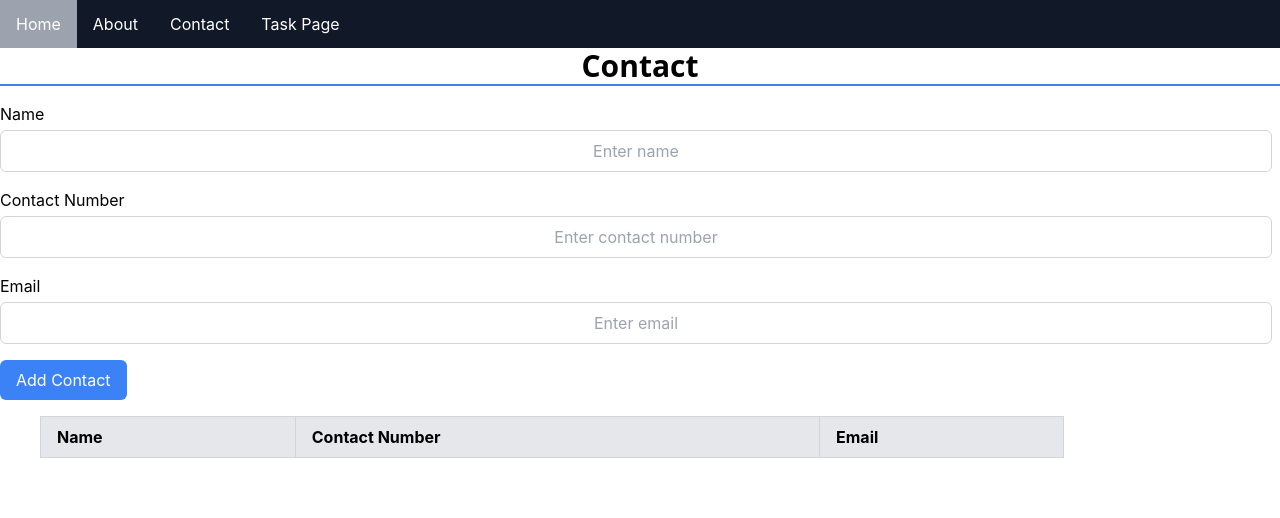
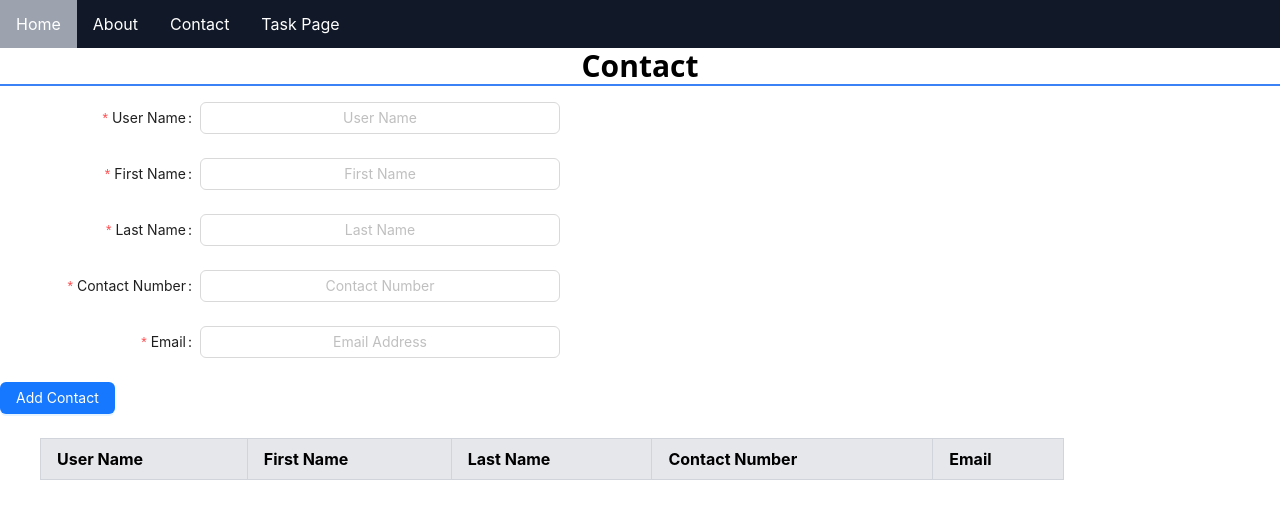
Before and after one commit to kur0N3ko/firs-react-app, a React (Create React App) app: page /contact in a window 1280 px wide. Shown: the top 518 px of the page. Built offline with nearby package versions, Linux system fonts and the light colour scheme.

Commit message:
added Ant Design, edit the contact form

```diff
--- a/package.json
+++ b/package.json
@@ -6,6 +6,7 @@
     "@testing-library/jest-dom": "^5.17.0",
     "@testing-library/react": "^13.4.0",
     "@testing-library/user-event": "^13.5.0",
+    "antd": "^5.16.4",
     "dayjs": "^1.11.10",
     "react": "^18.2.0",
     "react-dom": "^18.2.0",
--- a/src/components/PageComponent/Contact.js
+++ b/src/components/PageComponent/Contact.js
@@ -1,72 +1,57 @@
 import React, { useState } from 'react';
 import Navbar from '../Navbar';
 import { useContactStore } from '../StoreFolder/useContactStore';
+import { Button, Form, Input } from 'antd';
 
 function Contact() {
-    const [name, setName] = useState('');
+    const [form] = Form.useForm();
+    const [uname, setUName] = useState('');
+    const [fname, setFName] = useState('');
+    const [lname, setLName] = useState('');
     const [number, setNumber] = useState('');
     const [email, setEmail] = useState('');
 
+    //
     const addContact = useContactStore((state) => state.addContact);
     const contacts = useContactStore((state) => state.contacts);
 
-    const handleSubmit = (e) => {
-        e.preventDefault();
-        addContact({ name, number, email });
-        setName('');
-        setNumber('');
-        setEmail('');
+    //To handle submit
+    const handleSubmit = () => {
+        addContact({ uname, fname, lname, number, email });
+        form.resetFields();
     };
 
     return (
         <div>
             <Navbar />
             <h1 className="text-3xl font-bold mb-4">Contact</h1>
-            <form onSubmit={handleSubmit} className="mb-4">
-                <div className="flex flex-col mb-4">
-                    <label htmlFor="name" className="mb-1">Name</label>
-                    <input
-                        type="text"
-                        id="name"
-                        placeholder="Enter name"
-                        value={name}
-                        onChange={(e) => setName(e.target.value)}
-                        className="border border-gray-300 rounded-md py-2 px-3 focus:outline-none focus:border-blue-400"
-                        required
-                    />
-                </div>
-                <div className="flex flex-col mb-4">
-                    <label htmlFor="number" className="mb-1">Contact Number</label>
-                    <input
-                        type="text"
-                        id="number"
-                        placeholder="Enter contact number"
-                        value={number}
-                        onChange={(e) => setNumber(e.target.value)}
-                        className="border border-gray-300 rounded-md py-2 px-3 focus:outline-none focus:border-blue-400"
-                        required
-                    />
-                </div>
-                <div className="flex flex-col mb-4">
-                    <label htmlFor="email" className="mb-1">Email</label>
-                    <input
-                        type="email"
-                        id="email"
-                        placeholder="Enter email"
-                        value={email}
-                        onChange={(e) => setEmail(e.target.value)}
-                        className="border border-gray-300 rounded-md py-2 px-3 focus:outline-none focus:border-blue-400"
-                        required
-                    />
-                </div>
-                <button type="submit" className="bg-blue-500 text-white py-2 px-4 rounded-md hover:bg-blue-600 focus:outline-none focus:bg-blue-600">
-                    Add Contact
-                </button>
-            </form>
+                <Form form={form} onFinish={handleSubmit} labelCol={{span: 8}} wrapperCol={{span: 16}} style={{maxWidth: 600}} >
+                    <Form.Item label="User Name" name="uname" rules={[{ required: true, message: 'Please enter your username' }]}>
+                        <Input placeholder='User Name' onChange={(e) => setUName(e.target.value)} style={{ width: '360px' }} />
+                    </Form.Item>
+                    <Form.Item label="First Name" name="fname" rules={[{ required: true, message: 'Please enter your first name' }]}>
+                        <Input placeholder='First Name' onChange={(e) => setFName(e.target.value)} style={{ width: '360px' }} />
+                    </Form.Item>
+                    <Form.Item label="Last Name" name="lname" rules={[{ required: true, message: 'Please enter your last name' }]}>
+                        <Input placeholder='Last Name' onChange={(e) => setLName(e.target.value)} style={{ width: '360px' }} />
+                    </Form.Item>
+                    <Form.Item label="Contact Number" name="number" rules={[{ required: true, message: 'Please enter your contact number' }]}>
+                        <Input placeholder='Contact Number' onChange={(e) => setNumber(e.target.value)} style={{ width: '360px' }} />
+                    </Form.Item>
+                    <Form.Item label="Email" name="email" rules={[{ required: true, message: 'Please enter your email' }]}>
+                        <Input placeholder='Email Address' onChange={(e) => setEmail(e.target.value)} style={{ width: '360px' }} />
+                    </Form.Item>
+                    <Form.Item>
+                        <Button type="primary" htmlType="submit">Add Contact</Button>
+                    </Form.Item>
+                </Form>
+
             <table className="w-4/5 ml-10 border-collapse border border-gray-300">
                 <thead>
                     <tr className="bg-gray-200">
-                        <th className="border border-gray-300 py-2 px-4">Name</th>
+                        <th className="border border-gray-300 py-2 px-4">User Name</th>
+                        <th className="border border-gray-300 py-2 px-4">First Name</th>
+                        <th className="border border-gray-300 py-2 px-4">Last Name</th>
                         <th className="border border-gray-300 py-2 px-4">Contact Number</th>
                         <th className="border border-gray-300 py-2 px-4">Email</th>
                     </tr>
@@ -74,7 +59,9 @@ function Contact() {
                 <tbody>
                     {contacts.map((contact) => (
                         <tr key={contact.email} className="hover:bg-gray-100">
-                            <td className="border border-gray-300 py-2 px-4">{contact.name}</td>
+                            <td className="border border-gray-300 py-2 px-4">{contact.uname}</td>
+                            <td className="border border-gray-300 py-2 px-4">{contact.fname}</td>
+                            <td className="border border-gray-300 py-2 px-4">{contact.lname}</td>
                             <td className="border border-gray-300 py-2 px-4">{contact.number}</td>
                             <td className="border border-gray-300 py-2 px-4">{contact.email}</td>
                         </tr>
@@ -86,3 +73,45 @@ function Contact() {
 }
 
 export default Contact;
+
+// {/* <form onSubmit={handleSubmit} >
+//     <div className="flex flex-col mb-4">
+//         <label htmlFor="name" className="mb-1">Name</label>
+//         <input
+//             type="text"
+//             id="name"
+//             placeholder="Enter name"
+//             value={name}
+//             onChange={(e) => setName(e.target.value)}
+//             className="border border-gray-300 rounded-md py-2 px-3 focus:outline-none focus:border-blue-400"
+//             required
+//         />
+//     </div>
+//     <div className="flex flex-col mb-4">
+//         <label htmlFor="number" className="mb-1">Contact Number</label>
+//         <input
+//             type="text"
+//             id="number"
+//             placeholder="Enter contact number"
+//             value={number}
+//             onChange={(e) => setNumber(e.target.value)}
+//             className="border border-gray-300 rounded-md py-2 px-3 focus:outline-none focus:border-blue-400"
+//             required
+//         />
+//     </div>
+//     <div className="flex flex-col mb-4">
+//         <label htmlFor="email" className="mb-1">Email</label>
+//         <input
+//             type="email"
+//             id="email"
+//             placeholder="Enter email"
+//             value={email}
+//             onChange={(e) => setEmail(e.target.value)}
+//             className="border border-gray-300 rounded-md py-2 px-3 focus:outline-none focus:border-blue-400"
+//             required
+//         />
+//     </div>
+//     <button type="submit" className="bg-blue-500 text-white py-2 px-4 rounded-md hover:bg-blue-600 focus:outline-none focus:bg-blue-600">
+//         Add Contact
+//     </button>
+// </form> */}
--- a/src/components/PageComponent/Home.js
+++ b/src/components/PageComponent/Home.js
@@ -1,13 +1,18 @@
 import React from 'react';
 import Navbar from '../Navbar';
+import bg1 from './images/bg1.gif';
 
 function Home() {
     return(
         <>
-        <Navbar/>
-            <h1>Just Home</h1>
-            <br/>
-                <p>Just Home</p>
+            <Navbar/>
+            <div
+                className="flex bg-cover bg-center w-screen h-screen justify-center items-center flex-col text-white text-center"
+                style={{ backgroundImage: `url(${bg1})` }}
+            >
+                <h1 className="text-4xl">Welcome to My Homepage</h1>
+            </div>
+
         </>
     )
 }
```
Also changed, not shown: src/components/StoreFolder/useContactStore.js (+5 -2 lines), src/components/PageComponent/images/bg1.gif (added), 1 other file (tests, documents, lock files or other folders).
